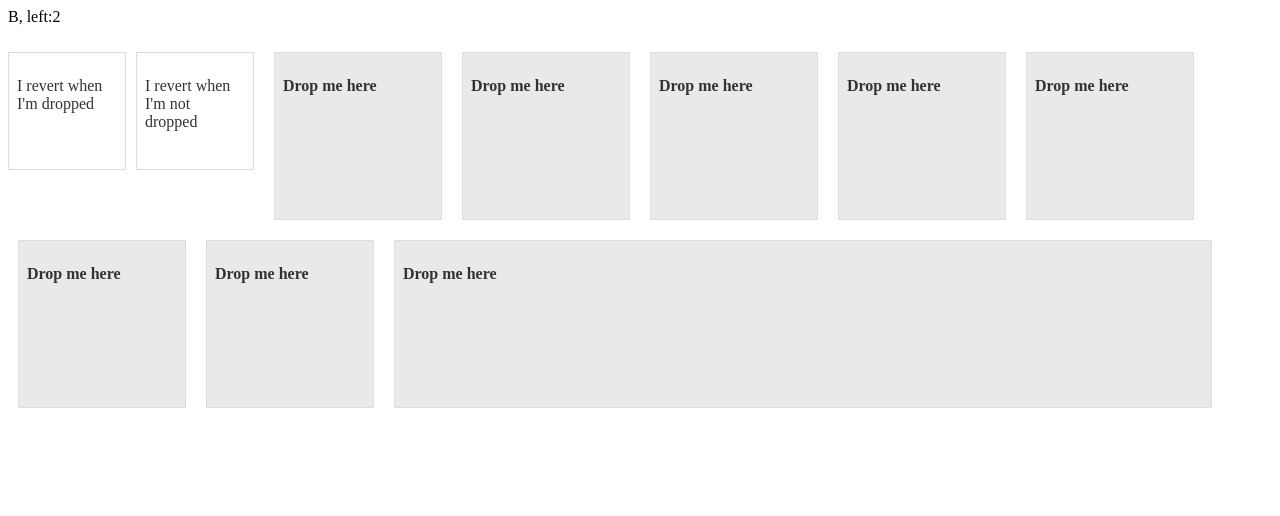
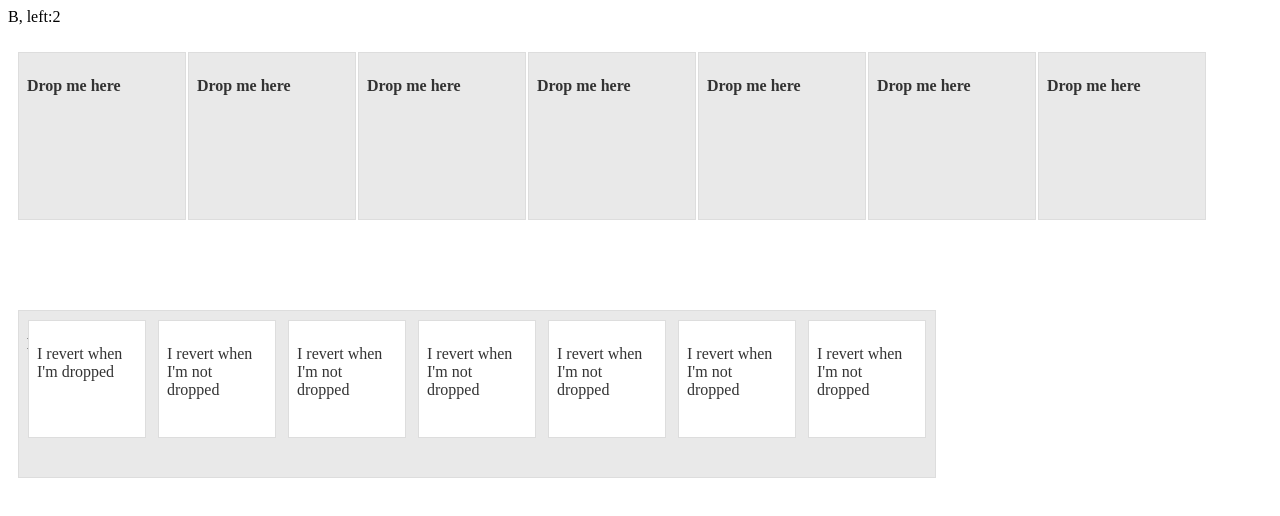
Before and after one commit to anen3/GUI-HW9, a plain HTML site: page index.html in a window 1280 px wide. Drawn offline with nearby package versions, Linux system fonts and the light colour scheme.

Commit message:
used jquery functions to space out board tiles and piece tiles

```diff
--- a/JS/hw9.js
+++ b/JS/hw9.js
@@ -1,23 +1,66 @@
+const rackSize = 7;
+var i;
+var rackContainer = [];
+
+var data = {"pieces": [
+			{"letter":"A", "value":1,  "amount":9},
+			{"letter":"B", "value":3,  "amount":2},
+			{"letter":"C", "value":3,  "amount":2},
+			{"letter":"D", "value":2,  "amount":4},
+			{"letter":"E", "value":1,  "amount":12},
+			{"letter":"F", "value":4,  "amount":2},
+			{"letter":"G", "value":2,  "amount":3},
+			{"letter":"H", "value":4,  "amount":2},
+			{"letter":"I", "value":1,  "amount":9},
+			{"letter":"J", "value":8,  "amount":1},
+			{"letter":"K", "value":5,  "amount":1},
+			{"letter":"L", "value":1,  "amount":4},
+			{"letter":"M", "value":3,  "amount":2},
+			{"letter":"N", "value":1,  "amount":6},
+			{"letter":"O", "value":1,  "amount":8},
+			{"letter":"P", "value":3,  "amount":2},
+			{"letter":"Q", "value":10, "amount":1},
+			{"letter":"R", "value":1,  "amount":6},
+			{"letter":"S", "value":1,  "amount":4},
+			{"letter":"T", "value":1,  "amount":6},
+			{"letter":"U", "value":1,  "amount":4},
+			{"letter":"V", "value":4,  "amount":2},
+			{"letter":"W", "value":4,  "amount":2},
+			{"letter":"X", "value":8,  "amount":1},
+			{"letter":"Y", "value":4,  "amount":2},
+			{"letter":"Z", "value":10, "amount":1},
+			{"letter":"_", "value":0,  "amount":2}
+		],
+		"creator":"Ramon Meza"
+		}
 
 
-var xhr = new XMLHttpRequest();                 // Create XMLHttpRequest object
+    document.getElementById('content').innerHTML = data.pieces[1].letter + ", left:" + data.pieces[1].amount;
+	//get the rackSize amount of random letters
+	for(i = 0; i < rackSize; i++)
+	{
+		console.log(Math.floor(Math.random()*26));
 
-xhr.onload = function() {                       // When readystate changes
-  // The following conditional check will not work locally - only on a server
-  if(xhr.status === 200) {                      // If server status was ok
-    var responseObject = JSON.parse(xhr.responseText); //JSON data from the server is stored in a variable called responseObject
+	}
 
+	var pos = $("#droppable8").position();
+	console.log(pos.left);
+	console.log("top is: " + String(pos.top));
+	 // function to space out the board spaces
+	   $( ".board" ).each(function( index, element ) {
+    // element == this
+	var spacingFactor = 170;
+    $( element ).css( "left", String(pos.left + spacingFactor * index) + "px" );
+	console.log(String(pos.left + spacingFactor * index) + "px");
+    });
 
-    // Update the page with the new content
-    document.getElementById('content').innerHTML = responseObject.pieces[1].letter + ", left:" + responseObject.pieces[1].amount;
-
-  }
-};
-
-xhr.open('GET', 'pieces.json', true);        // Prepare the request
-xhr.send('');                                 // Send the request
-
-// When working locally in Firefox, you may see an error saying that the JSON is not well-formed.
-// This is because Firefox is not reading the correct MIME type (and it can safely be ignored).
-
-// If you get it on a server, you may need to se the MIME type for JSON on the server (application/JSON).
+	// function to space out the pieces
+	   $( ".ui-widget-content" ).each(function( index, element ) {
+    // element == this
+	var spacingFactor = 130;
+	var leftOffset = 20;
+	var topOffset = 20;
+	$( element ).css( "position", "fixed" );
+    $( element ).css( "left", String(pos.left  + leftOffset + (spacingFactor * index)) + "px" );
+	$( element ).css( "top", String(pos.top + topOffset) + "px" );
+    });
--- a/index.html
+++ b/index.html
@@ -6,9 +6,15 @@
   <title>jQuery UI Droppable - Revert draggable position</title>
   <link rel="stylesheet" href="https://code.jquery.com/ui/1.12.1/themes/base/jquery-ui.css">
   <style>
-  #draggable, #draggable2 { width: 100px; height: 100px; padding: 0.5em; float: left; margin: 10px 10px 10px 0; }
-  .drop{ width: 150px; height: 150px; padding: 0.5em; float: left; margin: 10px; }
-  #droppable8{ width: 800px; height: 150px; padding: 0.5em; float: left; margin: 10px; }
+  .ui-widget-content { width: 100px; height: 100px; padding: 0.5em; left: 200px;   }
+  .board{ width: 150px; height: 150px; padding: 0.5em; position: absolute; margin: 10px; }
+
+  #droppable8{ width: 900px; height: 150px; padding: 0.5em; top: 300px; margin: 10px; position: fixed; }
+   .letters {
+   position:absolute;
+   z-index: 1;
+ }
+
   </style>
   <script src="https://code.jquery.com/jquery-1.12.4.js"></script>
   <script src="https://code.jquery.com/ui/1.12.1/jquery-ui.js"></script>
@@ -16,7 +22,11 @@
   $( function() {
     $( "#draggable" ).draggable({ revert: "valid" });
     $( "#draggable2" ).draggable({ revert: "invalid" });
-
+    $( "#draggable3" ).draggable({ revert: "invalid" });
+	$( "#draggable4" ).draggable({ revert: "invalid" });
+	$( "#draggable5" ).draggable({ revert: "invalid" });
+	$( "#draggable6" ).draggable({ revert: "invalid" });
+	$( "#draggable7" ).draggable({ revert: "invalid" });
     $( ".drop" ).droppable({
       classes: {
         "ui-droppable-active": "ui-state-active",
@@ -33,8 +43,10 @@
   </script>
 </head>
 <body>
+
 		<section id="content">test</section>
 		 <p id="demo"></p>
+		 <div class="letters">
 		<div id="draggable" class="ui-widget-content">
 		  <p>I revert when I'm dropped</p>
 		</div>
@@ -43,33 +55,54 @@
 		  <p>I revert when I'm not dropped</p>
 		</div>
 
-<div id="droppable" class="ui-widget-header drop">
+		<div id="draggable3" class="ui-widget-content">
+		  <p>I revert when I'm not dropped</p>
+		</div>
+
+		<div id="draggable4" class="ui-widget-content">
+		  <p>I revert when I'm not dropped</p>
+		</div>
+
+		<div id="draggable5" class="ui-widget-content">
+		  <p>I revert when I'm not dropped</p>
+		</div>
+
+		<div id="draggable6" class="ui-widget-content">
+		  <p>I revert when I'm not dropped</p>
+		</div>
+
+		<div id="draggable7" class="ui-widget-content">
+		  <p>I revert when I'm not dropped</p>
+		</div>
+	 </div>
+	 <div id="board">
+		<div id="droppable" class="ui-widget-header drop board">
 		  <p>Drop me here</p>
 		</div>
 
-<div id="droppable2" class="ui-widget-header drop">
+		<div id="droppable2" class="ui-widget-header drop board">
 		<p>Drop me here</p>
 		</div>
-<div id="droppable3" class="ui-widget-header drop">
+		<div id="droppable3" class="ui-widget-header drop board">
 		<p>Drop me here</p>
 		</div>
 
-<div id="droppable4" class="ui-widget-header drop">
+		<div id="droppable4" class="ui-widget-header drop board">
 		<p>Drop me here</p>
 		</div>
 
-<div id="droppable5" class="ui-widget-header drop">
+		<div id="droppable5" class="ui-widget-header drop board">
 		<p>Drop me here</p>
 		</div>
 
-<div id="droppable6" class="ui-widget-header drop">
+		<div id="droppable6" class="ui-widget-header drop board">
 		<p>Drop me here</p>
 		</div>
 
-<div id="droppable7" class="ui-widget-header drop">
+		<div id="droppable7" class="ui-widget-header drop board">
 		<p>Drop me here</p>
 		</div>
-
+	</div>
 	<div id="droppable8" class="ui-widget-header drop">
 	<p>Drop me here</p>
 	</div>
```
Lines whose indentation alone changed are shown as unchanged.
